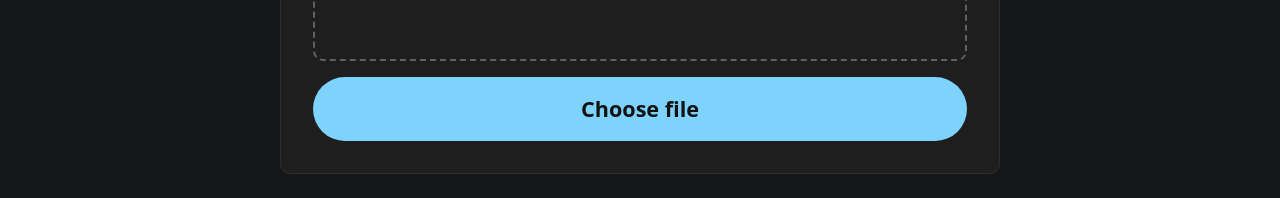
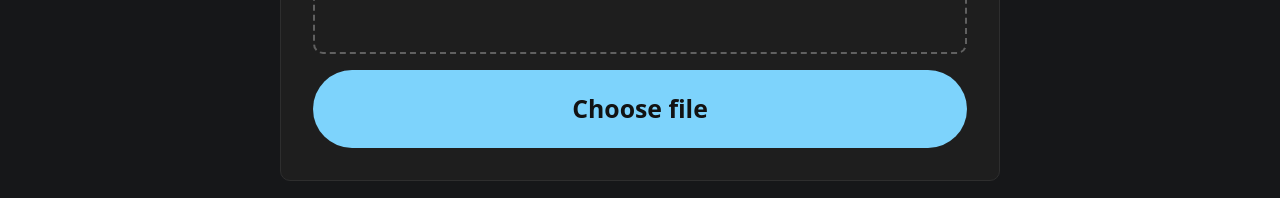
Before and after one commit to evanpersinger/price-tracking, a React (Vite) app in the folder frontend/: page / in a window 1280 px wide. Both pictures are taken after a click on the button "Add Item". Shown: the part 488-686 px from the top of the page. Built offline with nearby package versions, Linux system fonts and the light colour scheme; no server answers.

Commit message:
add receipt and review receipt UI adjustments

```diff
--- a/frontend/src/index.css
+++ b/frontend/src/index.css
@@ -163,6 +163,11 @@ body {
   font-size: 1.35rem;
   font-weight: 600;
   cursor: pointer;
+}
+
+.choose-file-button {
+  padding: 20px 44px;
+  font-size: 1.55rem;
 }
 
 .choose-file-button:hover:not(:disabled),
@@ -457,8 +462,15 @@ body:has(.page-review) {
 }
 
 .review .save-button {
-  padding: 18px 40px;
-  font-size: 1.6rem;
+  padding: 24px 52px;
+  font-size: 1.9rem;
+}
+
+.review input[type="checkbox"] {
+  width: 1.8rem;
+  height: 1.8rem;
+  accent-color: var(--accent);
+  cursor: pointer;
 }
 
 .review .retry {
```
